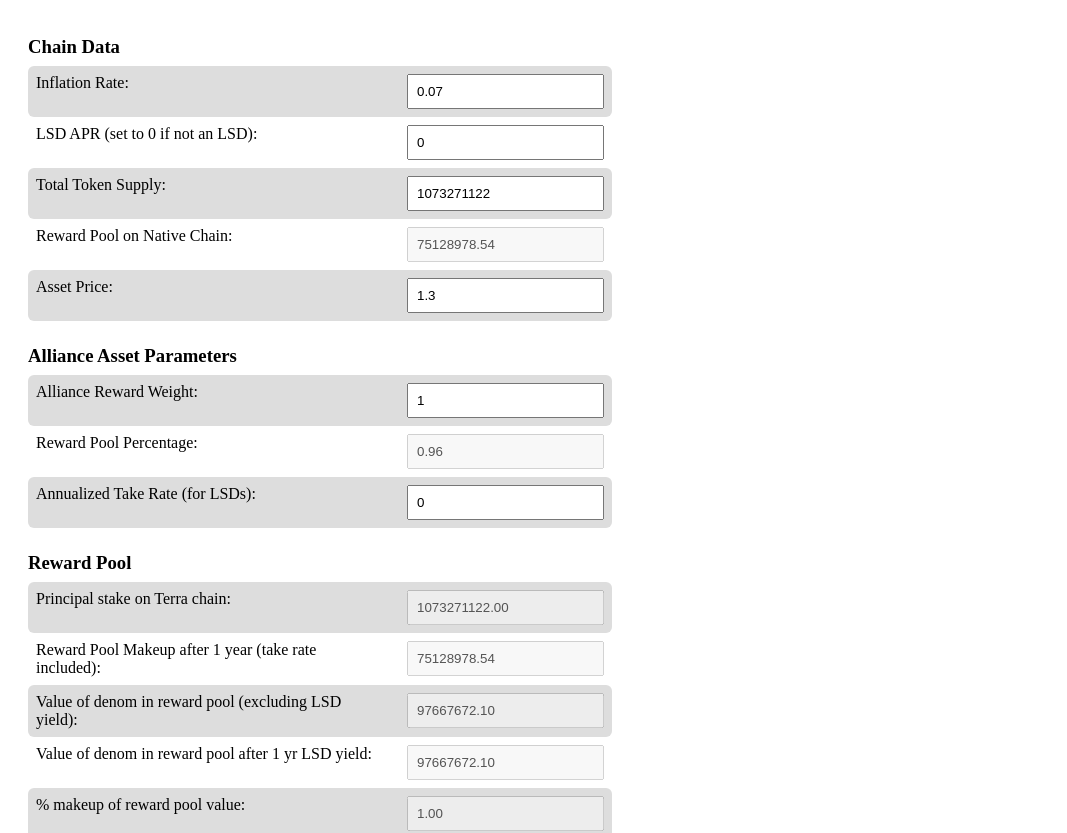
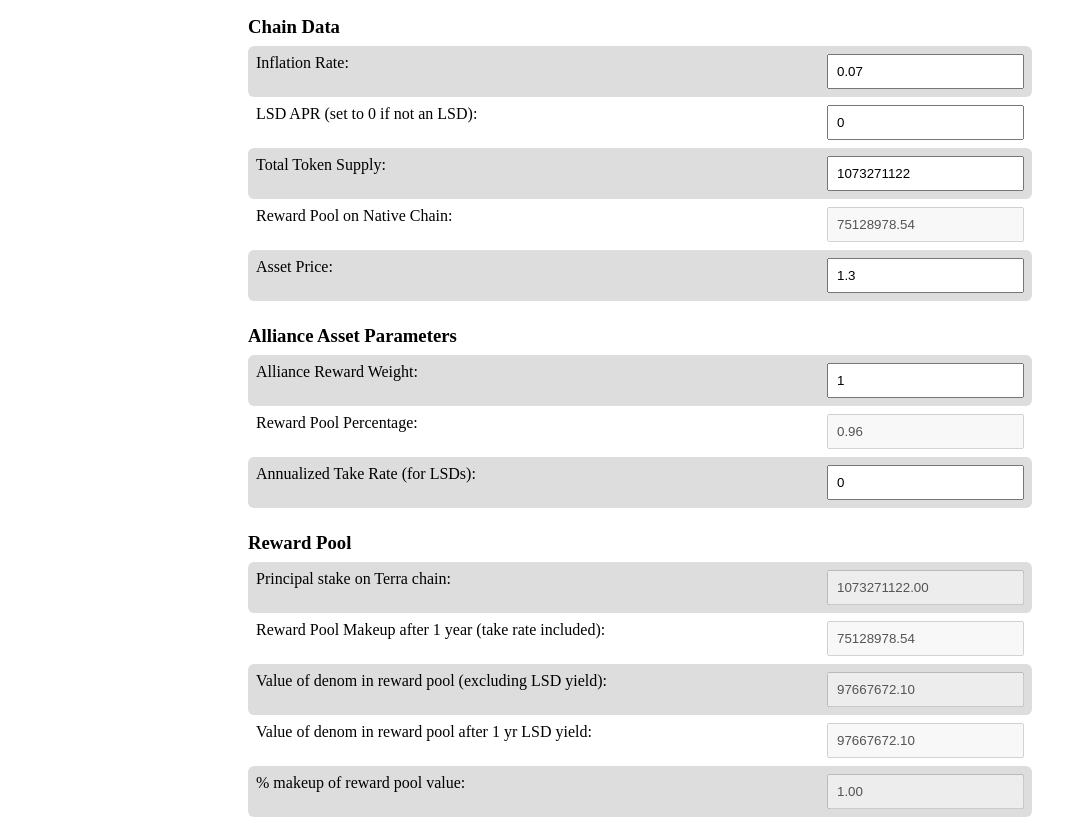
Before and after one commit to terra-money/alliance-estimator, a Next.js app: page / in a window 1280 px wide. Shown: the top 833 px of the page, without its empty margins (0-1067 px from the left). Built offline with nearby package versions, Linux system fonts and the light colour scheme.

Commit message:
feat: small style tweak

```diff
--- a/styles/Estimator.module.css
+++ b/styles/Estimator.module.css
@@ -1,7 +1,7 @@
 
 .container {
-  margin: 20px;
-  width: 600px;
+  margin: auto;
+  max-width: 800px;
 }
 
 .fieldSection {
```
